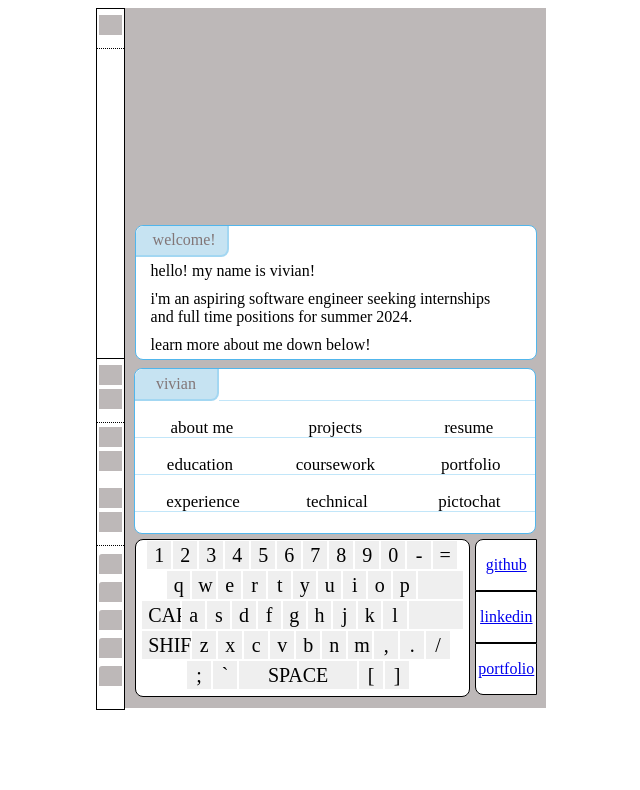
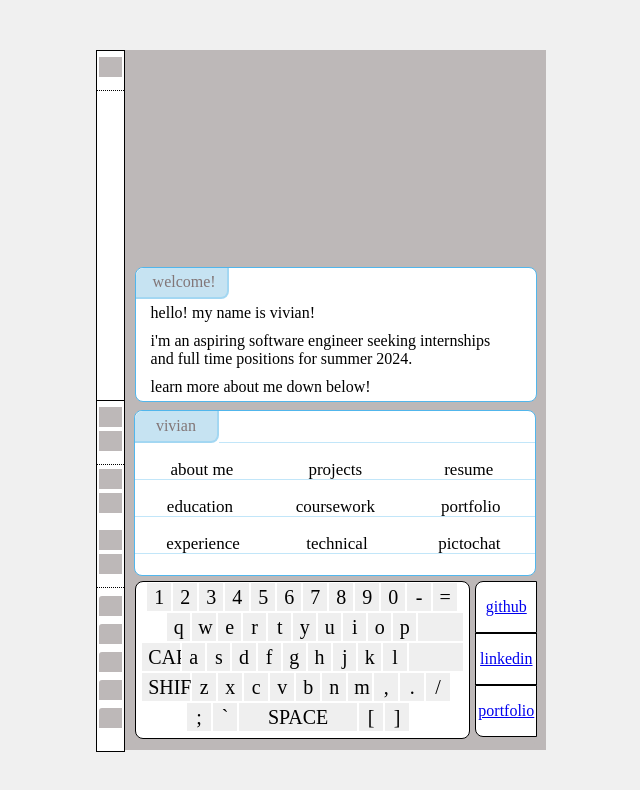
Before and after one commit to vivianc125/picto-portfolio, a React (Create React App) app: page / in a window 1280 px wide. Shown: the top 790 px of the page, without its empty margins (319-959 px from the left). Built offline with nearby package versions, Linux system fonts and the light colour scheme.

Commit message:
centering screen

```diff
--- a/src/styles.css
+++ b/src/styles.css
@@ -342,3 +342,12 @@ button:hover{
     font-weight: bold;
     background-color: rgb(222, 222, 222);
 }
+
+body {
+    margin: 0;
+    height: 100vh;
+    display: flex;
+    justify-content: center;
+    align-items: center;
+    background-color: #f0f0f0;
+  }
```
